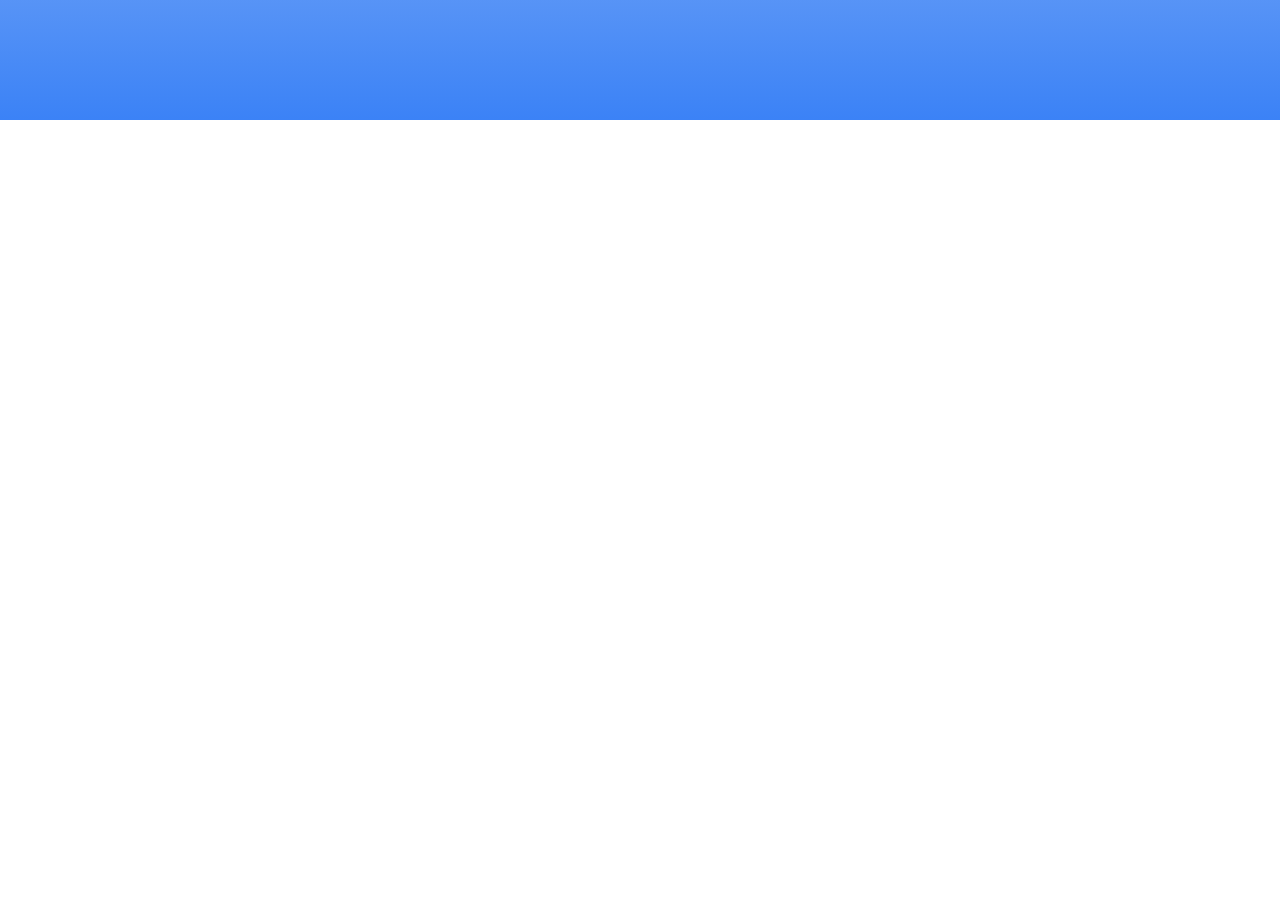
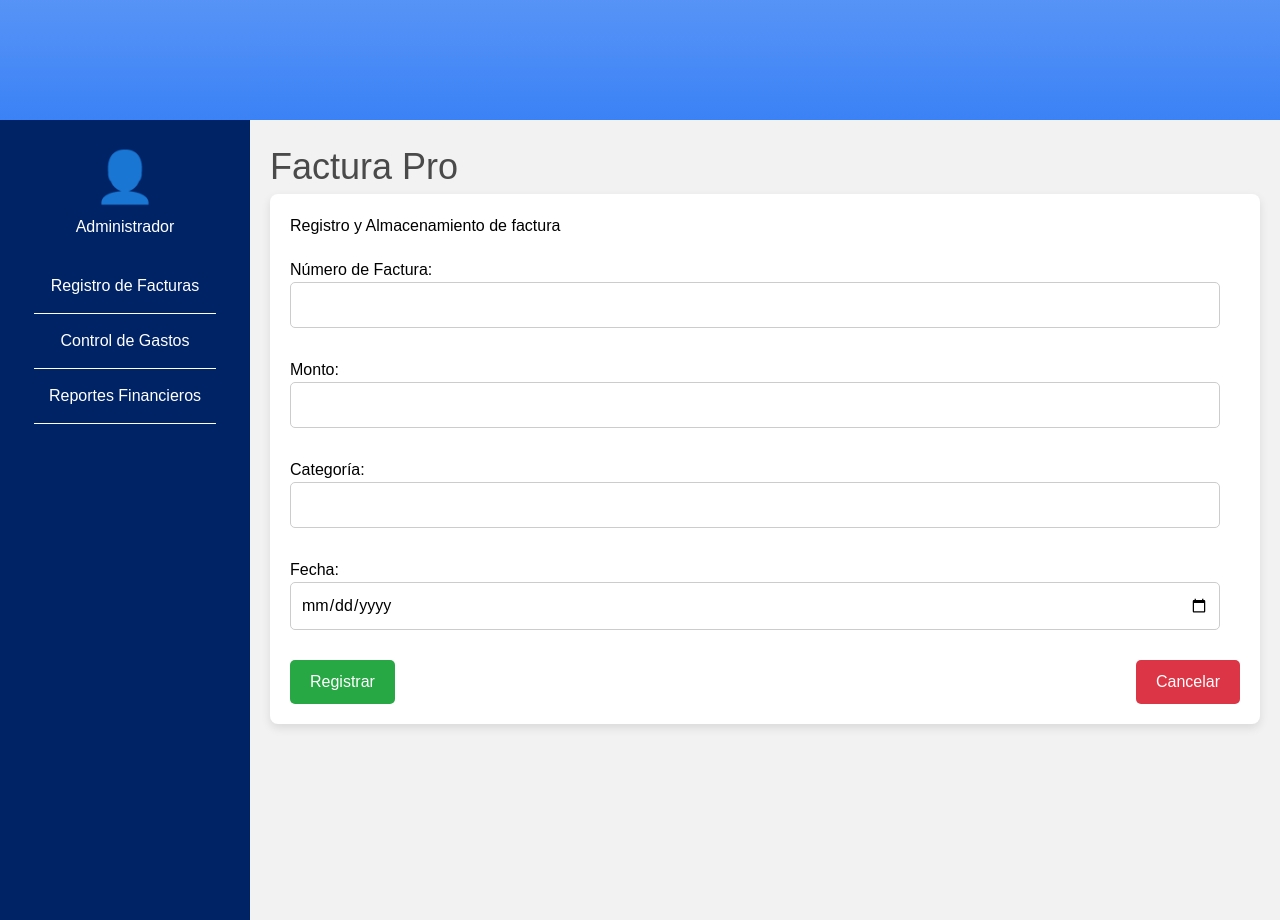
Before and after one commit to Danielsanch0/facturacion-app, a React (Vite) app: page / in a window 1280 px wide. Shown: the part 680-1600 px from the top of the page. Before the commit the page ends 800 px from the top, so only its background shows below. Built offline with nearby package versions, Linux system fonts and the light colour scheme.

Commit message:
Añadiendo FacturaPro

```diff
--- /dev/null
+++ b/src/components/FacturaPro.css
@@ -0,0 +1,104 @@
+.factura-pro {
+    display: flex;
+    height: 100vh;
+    font-family: 'Arial', sans-serif;
+}
+
+.sidebar {
+    width: 250px;
+    background-color: #002366;
+    color: white;
+    padding: 20px;
+    display: flex;
+    flex-direction: column;
+    align-items: center;
+}
+
+.admin-icon {
+    text-align: center;
+    margin-bottom: 20px;
+}
+
+.admin-icon span {
+    font-size: 50px;
+}
+
+.sidebar nav ul {
+    list-style-type: none;
+    padding: 0;
+    width: 100%;
+}
+
+.sidebar nav ul li {
+    padding: 15px;
+    text-align: center;
+    border-bottom: 1px solid white;
+    cursor: pointer;
+}
+
+.sidebar nav ul li:hover {
+    background-color: #003580;
+}
+
+.main-content {
+    flex-grow: 1;
+    padding: 20px;
+    background-color: #f2f2f2;
+}
+
+h1 {
+    color: #4a4a4a;
+    font-size: 36px;
+}
+
+.form-container {
+    background-color: white;
+    padding: 20px;
+    border-radius: 8px;
+    box-shadow: 0px 4px 10px rgba(0, 0, 0, 0.1);
+}
+
+h2 {
+    margin-bottom: 20px;
+}
+
+label {
+    display: block;
+    margin-bottom: 10px;
+    font-size: 16px;
+}
+
+input {
+    width: calc(100% - 20px);
+    padding: 10px;
+    margin-bottom: 20px;
+    border-radius: 5px;
+    border: 1px solid #ccc;
+}
+
+.button-group {
+    display: flex;
+    justify-content: space-between;
+}
+
+.register-btn {
+    background-color: #28a745;
+    color: white;
+    padding: 10px 20px;
+    border: none;
+    border-radius: 5px;
+    cursor: pointer;
+}
+
+.cancel-btn {
+    background-color: #dc3545;
+    color: white;
+    padding: 10px 20px;
+    border: none;
+    border-radius: 5px;
+    cursor: pointer;
+}
+
+.register-btn:hover, .cancel-btn:hover {
+    opacity: 0.8;
+}
--- /dev/null
+++ b/src/components/FacturaPro.jsx
@@ -0,0 +1,100 @@
+import React, { useState } from 'react';
+import './FacturaPro.css';
+
+const FacturaPro = () => {
+    const [factura, setFactura] = useState({
+        numero: '',
+        monto: '',
+        categoria: '',
+        fecha: ''
+    });
+
+    const handleChange = (e) => {
+        setFactura({ ...factura, [e.target.name]: e.target.value });
+    };
+
+    const handleSubmit = (e) => {
+        e.preventDefault();
+        console.log('Factura registrada:', factura);
+        // Aquí podrías agregar funcionalidad para guardar la factura
+        alert('Factura registrada con éxito');
+    };
+
+    return (
+        <div className="factura-pro">
+            <aside className="sidebar">
+                <div className="admin-icon">
+                    <span role="img" aria-label="admin">👤</span>
+                    <p>Administrador</p>
+                </div>
+                <nav>
+                    <ul>
+                        <li>Registro de Facturas</li>
+                        <li>Control de Gastos</li>
+                        <li>Reportes Financieros</li>
+                    </ul>
+                </nav>
+            </aside>
+
+            <main className="main-content">
+                <h1>Factura Pro</h1>
+                <div className="form-container">
+                    <h2>Registro y Almacenamiento de factura</h2>
+                    <form onSubmit={handleSubmit}>
+                        <label>
+                            Número de Factura:
+                            <input
+                                type="text"
+                                name="numero"
+                                value={factura.numero}
+                                onChange={handleChange}
+                                required
+                            />
+                        </label>
+                        <label>
+                            Monto:
+                            <input
+                                type="number"
+                                name="monto"
+                                value={factura.monto}
+                                onChange={handleChange}
+                                required
+                            />
+                        </label>
+                        <label>
+                            Categoría:
+                            <input
+                                type="text"
+                                name="categoria"
+                                value={factura.categoria}
+                                onChange={handleChange}
+                                required
+                            />
+                        </label>
+                        <label>
+                            Fecha:
+                            <input
+                                type="date"
+                                name="fecha"
+                                value={factura.fecha}
+                                onChange={handleChange}
+                                required
+                            />
+                        </label>
+                        <div className="button-group">
+                            <button type="submit" className="register-btn">Registrar</button>
+                            <button type="button" className="cancel-btn" onClick={() => setFactura({
+                                numero: '',
+                                monto: '',
+                                categoria: '',
+                                fecha: ''
+                            })}>Cancelar</button>
+                        </div>
+                    </form>
+                </div>
+            </main>
+        </div>
+    );
+};
+
+export default FacturaPro;
--- a/src/main.jsx
+++ b/src/main.jsx
@@ -2,10 +2,12 @@ import { StrictMode } from 'react'
 import { createRoot } from 'react-dom/client'
 import './index.css'
 import Login from './components/login'
+import FacturaPro from './components/FacturaPro';
+import './components/FacturaPro.css';
 
 createRoot(document.getElementById('root')).render(
   <StrictMode>
     <Login />
-
+    <FacturaPro/>
   </StrictMode>,
 )
```
